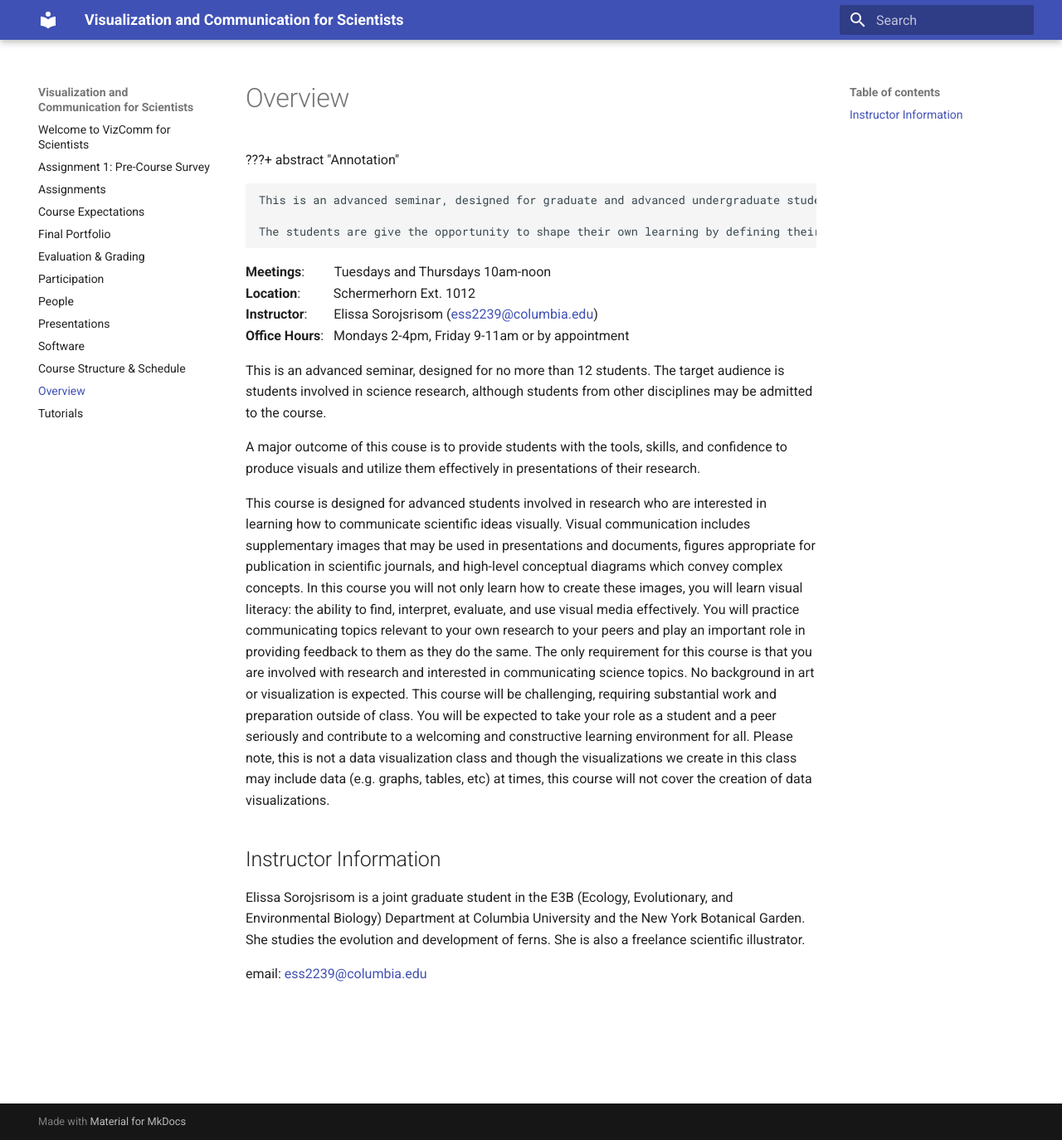
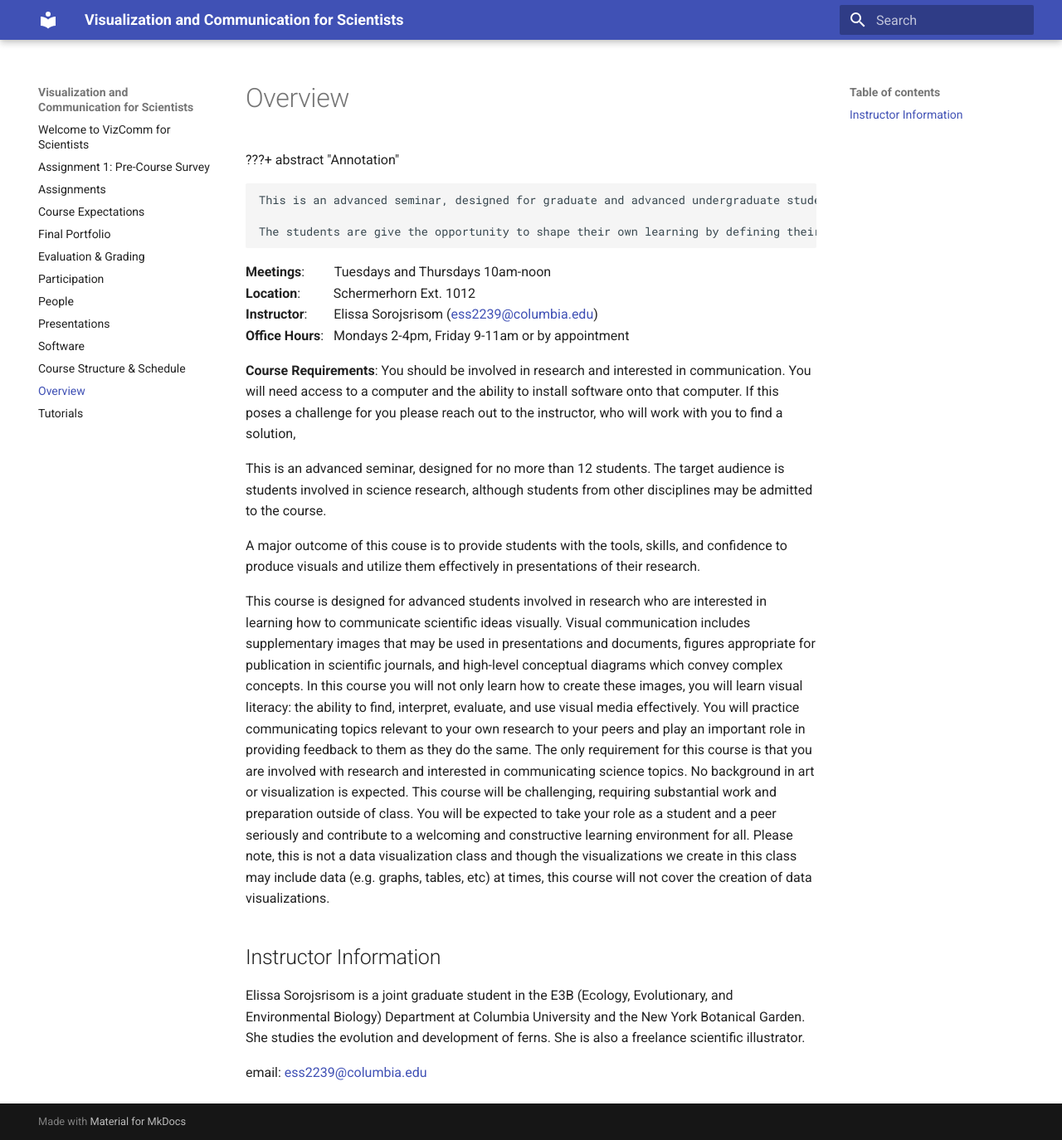
Before and after one commit to elissasoroj/vizcomm, an MkDocs documentation site: the page built from docs/syllabus.md, in a window 1280 px wide and 1374 px high. Shown: the whole window at 83% size. Built offline with MkDocs 1.6.1 and Material for MkDocs 9.7.7, drawn with Linux system fonts in a browser that asks for light colours.

Commit message:
updated requiremenst

```diff
--- a/docs/syllabus.md
+++ b/docs/syllabus.md
@@ -4,12 +4,14 @@
 
     This is an advanced seminar, designed for graduate and advanced undergraduate students currently involved in scientific research. The course is designed to reflect similar activities these students are likely to encounter in an academic career (e.g. as a postdoc, professor, researcher, etc) and match the pace of work in an academic environment. Students will learn two suites of skills: vector illustration and verbal slide presentation. The goal is to give them a solid foundation in the minimum number of tools necessary to produce effective visual illustrations and then have them practice using those visualizations while developing verbal presentation skills. The entire course is scaffolded, such that most initial assignments (awarded completion points) will be incorporated into future graded assignments.
 
-    The students are give the opportunity to shape their own learning by defining their own learning objectives early in the semester, guided by a one-on-one meeting with the professor. Additionally, course content will be tailored to the interest of the students based on the pre-course survey results and initial meetings.
+    The students are give the opportunity to shape their own learning by defining their own learning objectives early in the semester, guided by a one-on-one meeting with the professor. Additionally, course content will be tailored to the interest of the students based on the pre-course survey results and initial meetings. The plan is to convince Columbia (or whichever institution) to buy licenses for all the software, which will increase accessibility for the students.
 
 **Meetings**:         Tuesdays and Thursdays 10am-noon<br>
 **Location**:          Schermerhorn Ext. 1012<br>
 **Instructor**:        Elissa Sorojsrisom ([ess2239@columbia.edu](mailto:ess2239@columbia.edu)) <br>
 **Office Hours**:   Mondays 2-4pm, Friday 9-11am or by appointment
+
+**Course Requirements**: You should be involved in research and interested in communication. You will need access to a computer and the ability to install software onto that computer. If this poses a challenge for you please reach out to the instructor, who will work with you to find a solution,
 
 This is an advanced seminar, designed for no more than 12 students. The target audience is students involved in science research, although students from other disciplines may be admitted to the course.
 
```
